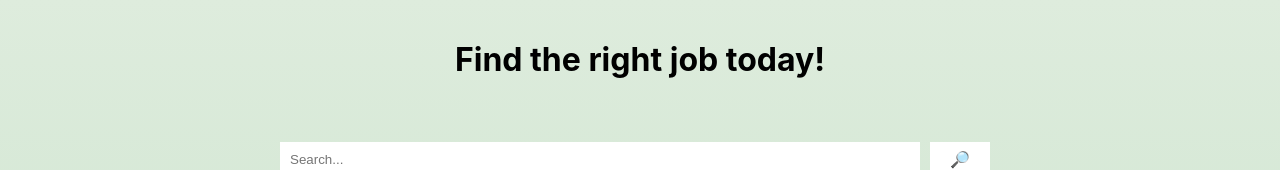
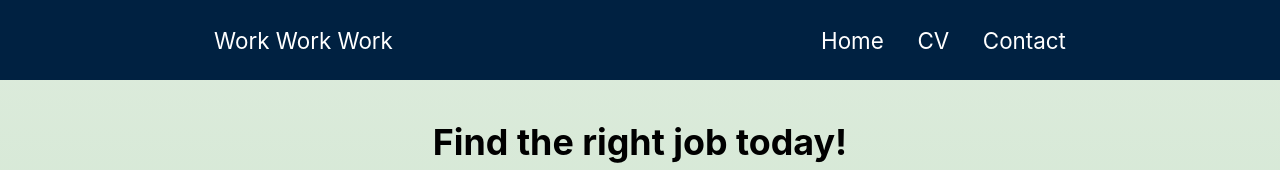
Before and after one commit to Anicaaa/Job-Search-App, a React (Create React App) app: page / in a window 1280 px wide. Shown: the top 170 px of the page. Built offline with nearby package versions, Linux system fonts and the light colour scheme; no server answers.

Commit message:
Navbar added

```diff
--- a/src/App.js
+++ b/src/App.js
@@ -1,11 +1,12 @@
 // Components
-import Job from "./Job";
+import Navbar from "./components/Navbar";
+import Job from "./components/Job";
 
 // Hooks
 import { useEffect, useState } from "react";
 
 // Styles
-import "./App.css";
+import "./styles/App.css";
 
 // Links
 // npx json-server --watch db/jobs_working.json
@@ -15,9 +16,26 @@ import "./App.css";
 // 1. Reset the search bar after clicking the sumit button - setSearch("");
 // 2. Type a key word which will automatically give you the result matching the characters without the need to click on the search button.
 
+// 4. Click on CV which takes to a new page where the user can add name, surname, email and a cv.
+// 5. Attach button with magnifying glass with search input. NO GAP in between.
+
 function App() {
+  const [active, setActive] = useState("nav-menu");
+  const [icon, setIcon] = useState("nav-toggler");
+
+  const [search, setSearch] = useState("");
+
   const [jobs, setJobs] = useState([]);
-  const [search, setSearch] = useState("");
+
+  const navToggle = () => {
+    if (active === "nav-menu") {
+      setActive("nav-menu nav-active");
+    } else setActive("nav-menu");
+
+    if (icon === "nav-toggler") {
+      setIcon("nav-toggler toggle");
+    } else setIcon("nav-toggler");
+  };
 
   useEffect(() => {
     getJobs();
@@ -41,6 +59,13 @@ function App() {
 
   return (
     <div className="App">
+      <Navbar
+        navToggle={navToggle}
+        icon={icon}
+        setIcon={setIcon}
+        active={active}
+        setActive={setActive}
+      />
       <h1 className="job-sentence">Find the right job today!</h1>
       <form className="search-form" onSubmit={handleSubmit}>
         <input
--- a/src/Job.js
+++ b/src/components/Job.js
@@ -1,14 +1,19 @@
 import React from "react";
+import "../styles/job.css";
 
 const Job = ({ title, skills, details, link }) => {
   return (
     <div className="job">
-      <h2 className="title">{title}</h2> &nbsp;
+      <h2>{title}</h2> &nbsp;
       <ol className="skills-details">
         <li>{skills}</li> &nbsp;
-        <li>{details}</li> &nbsp;
         <li>
-          <a href="">{link}</a>
+          <strong>Details:</strong> {details}
+        </li>
+        &nbsp;
+        <li>
+          <strong>Website: </strong>
+          <a href="https://www.upwork.com/">{link}</a>
         </li>
       </ol>
     </div>
--- /dev/null
+++ b/src/components/Navbar.js
@@ -0,0 +1,35 @@
+import "../styles/navbar.css";
+
+function Navbar({ navToggle, active, icon }) {
+  return (
+    <nav className="nav">
+      <a className="nav-link" href="#">
+        Work Work Work
+      </a>
+      <ul className={active}>
+        <li className="nav-item">
+          <a className="nav-link" href="#">
+            Home
+          </a>
+        </li>
+        <li className="nav-item">
+          <a className="nav-link" href="#">
+            CV
+          </a>
+        </li>
+        <li className="nav-item">
+          <a className="nav-link" href="#">
+            Contact
+          </a>
+        </li>
+      </ul>
+      <div onClick={navToggle} className={icon}>
+        <div className="line1"></div>
+        <div className="line2"></div>
+        <div className="line3"></div>
+      </div>
+    </nav>
+  );
+}
+
+export default Navbar;
--- a/src/App.css
+++ b/src/styles/App.css
@@ -46,19 +46,3 @@
   justify-content: space-around;
   flex-wrap: wrap;
 }
-
-.job {
-  border-radius: 10px;
-  margin: 20px;
-  padding: 40px;
-  display: flex;
-  flex-direction: column;
-  justify-content: space-around;
-  background: white;
-  align-items: center;
-  width: 50%;
-}
-
-.skills-details {
-list-style-type: none;
-}
--- /dev/null
+++ b/src/styles/job.css
@@ -0,0 +1,15 @@
+.job {
+    border-radius: 10px;
+    margin: 20px;
+    padding: 40px;
+    display: flex;
+    flex-direction: column;
+    justify-content: space-around;
+    background: white;
+    align-items: center;
+    width: 50%;
+}
+
+.skills-details {
+    list-style-type: none;
+}
--- /dev/null
+++ b/src/styles/navbar.css
@@ -0,0 +1,81 @@
+html {
+    font-size: 70%;
+}
+
+body {
+    font-size: 1.6rem;
+}
+
+.nav-item {
+    list-style: none;
+}
+
+.nav-link {
+    text-decoration: none;
+    color: white;
+    font-size: 2rem;
+}
+
+.nav {
+    display: flex;
+    align-items: center;
+    justify-content: space-around;
+    height: 10vh;
+    background: rgb(0, 33, 65);
+}
+
+.nav-menu {
+    display: flex;
+    align-items: center;
+    justify-content: space-around;
+    gap: 3rem;
+}
+
+.nav-toggler {
+    display: none;
+}
+
+.nav-toggler div {
+    width: 2.5rem;
+    height: 0.2rem;
+    margin: 0.4rem;
+    background: white;
+    transition: 0.3s ease-in;
+}
+
+@media screen and (max-width: 800px) {
+    .nav-toggler {
+        display: block;
+        cursor: pointer;
+    }
+
+    .nav-menu {
+        position: fixed;
+        top: 10vh;
+        right: 0;
+        height: 90vh;
+        width: 40vw;
+        background: rgb(0, 33, 65);
+        flex-direction: column;
+        transform: translateX(100%);
+        transition: 0.5s ease-in;
+    }
+}
+
+/* Active Class */
+.nav-active {
+    transform: translateX(0%);
+}
+
+/* Toggle 3 lines Icon animation */
+.toggle .line1 {
+    transform: rotate(-45deg) translate(-4px, 5px);
+}
+
+.toggle .line2 {
+    opacity: 0;
+}
+
+.toggle .line3 {
+    transform: rotate(45deg) translate(-4px, -5px);
+}
```
Also changed, not shown: src/setupTests.js (deleted, +0 -5 lines), 2 other files (tests, documents, lock files or other folders).
